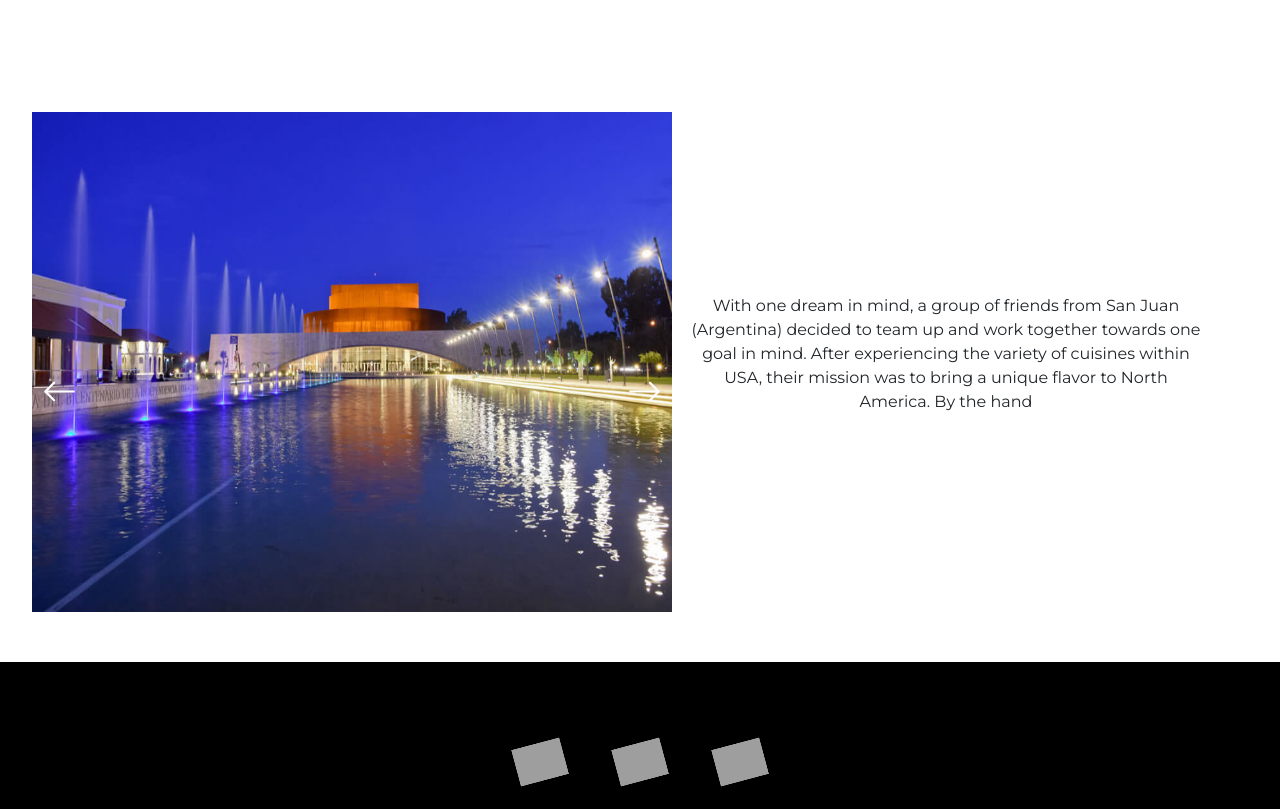
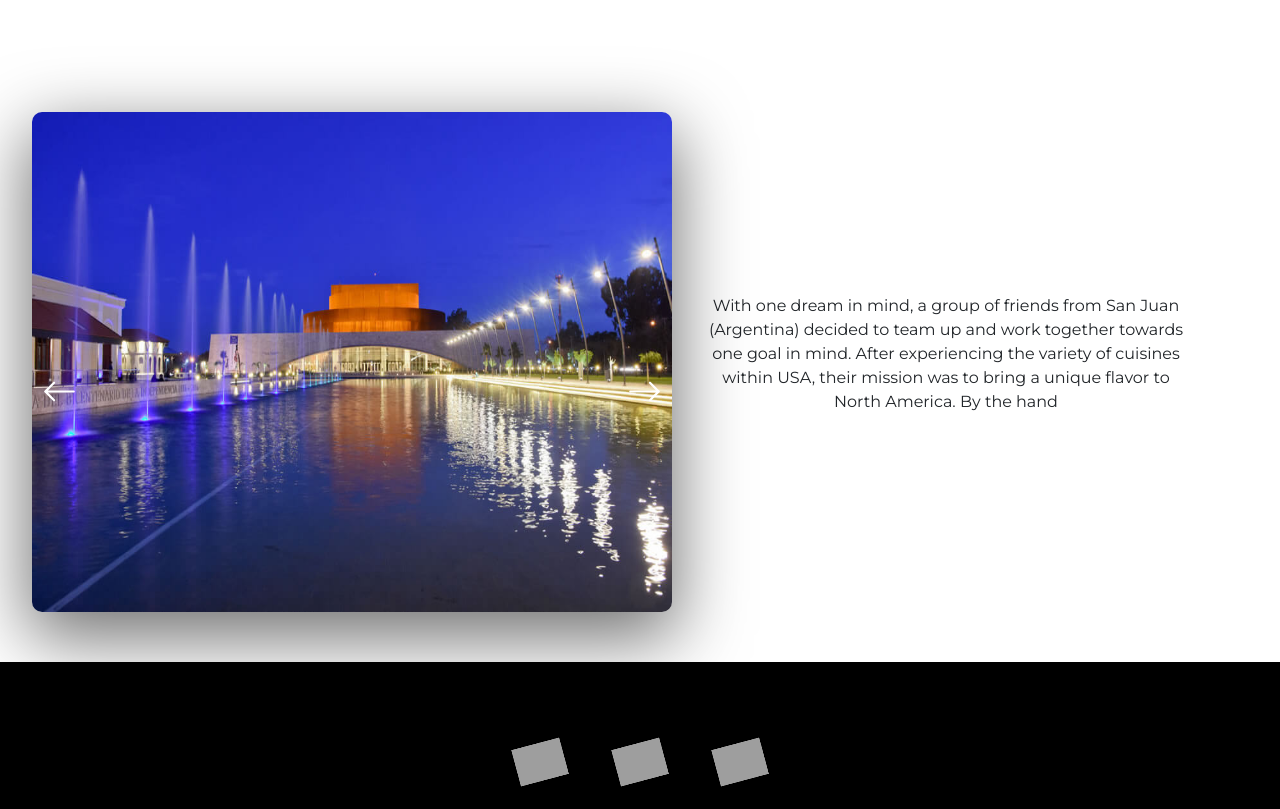
Before and after one commit to JorgeLG87/Lomos-the-G.O.A.T, a React (Vite) app: page /about-us in a window 1280 px wide. Shown: the part 371-1180 px from the top of the page. Built offline with nearby package versions, Linux system fonts and the light colour scheme; grey boxes are pictures that could not be loaded; the HTML template or start-up script is replaced by a standard one.

Commit message:
CSS styling in the About Us page

```diff
--- a/src/Components/AboutUs.css
+++ b/src/Components/AboutUs.css
@@ -102,6 +102,8 @@
     display: flex;
     justify-content: center;
     align-items: center;
+    padding-left: 10px;
+    padding-right: 10px;
     @media (width < 450px) {
         margin-top: 0px;
         align-items: start;
--- a/src/Components/AboutUsCarousel.css
+++ b/src/Components/AboutUsCarousel.css
@@ -4,11 +4,14 @@
     position: relative;
     width: 100%;
     height: 500px;
-    overflow: hidden;
+    /* overflow: hidden; */
     left: 5%;
+    border-radius: 10px;
+    box-shadow:inset rgba(17, 17, 26, 0.1) 0px 0px 16px;
     @media (width < 450px) {
         left: 0%;
         height: 300px;
+        border-radius: 0px;
     }
 }
 
@@ -60,10 +63,9 @@
 .carousel-slide1 {
     width: 100%;
     height: 100%;
-    /* size: cover; */
+    border-radius: 10px;
+    @media (width < 450px) {
+        border-radius: 0px;
+    }
 
 }
-
-.carousel-slide1:hover {
-
-}
--- a/src/Components/AboutUsCarousel.jsx
+++ b/src/Components/AboutUsCarousel.jsx
@@ -33,7 +33,9 @@ export default function AboutUsCarousel({slides}) {
     return (
         <div className="carousel-aboutus">
             <BsArrowLeft className="left-arrow" onClick={slideLeft}/>
-            <img className="carousel-slide1" src={slides[currSlide].url}/>
+            <div style={{boxShadow:"rgba(0, 0, 0, 0.56) 0px 22px 70px 4px",width:"100%", height:"100%", borderRadius:"10px"}}>
+                <img className="carousel-slide1" src={slides[currSlide].url}/>
+            </div>
             {/* {slides.map((slide, idx) => {
                 return <img className="carousel-slide" src={slide.url} key={idx}/>
             })} */}
```
